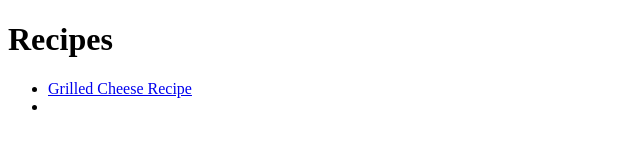
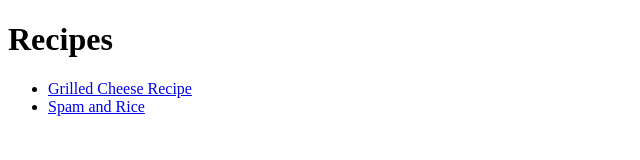
Before and after one commit to codebynik/recipes, a plain HTML site: page index.html in a window 1280 px wide. Shown: the whole page, without its empty margins (0-640 px from the left). Drawn offline with Linux system fonts and the light colour scheme.

Commit message:
Fixed link for spam and rice recipe

```diff
--- a/index.html
+++ b/index.html
@@ -9,7 +9,7 @@
 
         <ul>
             <li><a href="recipes/grilled_cheese.html">Grilled Cheese Recipe</a></li>
-            <li><a href="recipes/Spam-and-Rice.html"></a></li>
+            <li><a href="recipes/Spam_and_Rice.html">Spam and Rice</a></li>
         </ul>
 
     </body>
```
Also changed, not shown: recipes/Spam_and_Rice.html (renamed from recipes/Spam-and-Rice.html).
